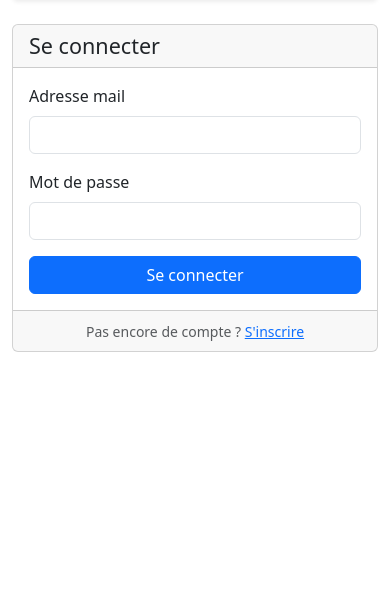
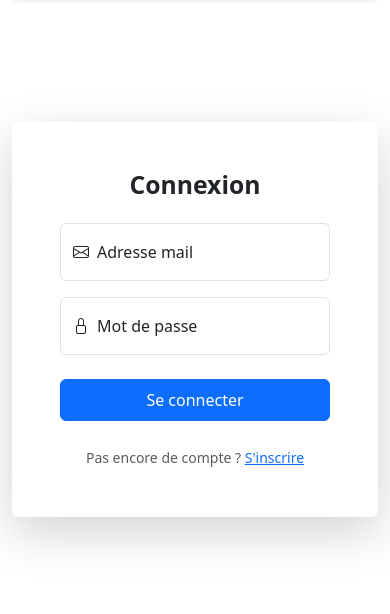
Before and after one commit to benjidsv/wild-dump-prevention, a Flask app: page /login in a window 390 px wide. Shown: the part 120-734 px from the top of the page. Run offline with Flask 3, Linux system fonts and the light colour scheme; grey boxes are pictures that could not be loaded.

Commit message:
Fix bug login

```diff
--- a/app/routes.py
+++ b/app/routes.py
@@ -608,7 +608,7 @@ def dashboard():
             bucket["full"] += 1
         bucket["lat"], bucket["lon"] = lt, ln  # keep centre
 
-    # convert to list the template can “tojson”
+    # convert to list the template can "tojson"
     danger_zones = [
         {
             "lat": b["lat"],
@@ -653,8 +653,10 @@ def register():
         database.session.add(user)
         database.session.commit()
 
-        flash("Compte créé avec succès ! Veuillez vous connecter.", "success")
-        return redirect(url_for("main.login"))
+        # Connexion automatique après création du compte
+        session["user_id"] = user.id
+        flash("Compte créé et connecté avec succès !", "success")
+        return redirect(url_for("main.dashboard"))
 
     return render_template("register.html")
 
@@ -664,15 +666,24 @@ def login():
         email = request.form.get("email")
         password = request.form.get("password")
 
+        # Priorité 1 : vérifier si l'adresse mail existe
         user = User.query.filter_by(mail=email).first()
-        if user and check_password_hash(user.password, password):
-            session["user_id"] = user.id
-            flash("Connexion réussie !", "success")
-            return redirect(url_for("main.dashboard"))
 
-        error_msg = "Email ou mot de passe incorrect."
-        flash(error_msg, "danger")
-        return render_template("login.html", error=error_msg, email=email)
+        if not user:
+            error_msg = "Adresse mail inconnue."
+            flash(error_msg, "danger")
+            return render_template("login.html", error=error_msg, email=email)
+
+        # Priorité 2 : vérifier le mot de passe si l'email est valide
+        if not check_password_hash(user.password, password):
+            error_msg = "Mot de passe incorrect."
+            flash(error_msg, "danger")
+            return render_template("login.html", error=error_msg, email=email)
+
+        # Succès
+        session["user_id"] = user.id
+        flash("Connexion réussie !", "success")
+        return redirect(url_for("main.dashboard"))
 
     return render_template("login.html")
 
--- a/app/templates/base.html
+++ b/app/templates/base.html
@@ -44,6 +44,20 @@
         </div>
     </nav>
 
+    <!-- Flash messages (Bootstrap alerts) -->
+    {% with messages = get_flashed_messages(with_categories=true) %}
+      {% if messages %}
+        <div class="container mt-3">
+          {% for category, message in messages %}
+            <div class="alert alert-{{ category }} alert-dismissible fade show" role="alert">
+              {{ message }}
+              <button type="button" class="btn-close" data-bs-dismiss="alert" aria-label="Close"></button>
+            </div>
+          {% endfor %}
+        </div>
+      {% endif %}
+    {% endwith %}
+
     {% block content %}{% endblock %}
 
     <!-- JS -->
--- a/app/templates/login.html
+++ b/app/templates/login.html
@@ -3,34 +3,32 @@
 {% block title %}Connexion - WDP{% endblock %}
 
 {% block content %}
-<div class="row justify-content-center">
-    <div class="col-md-6">
-        <div class="card">
-            <div class="card-header">
-                <h4 class="card-title mb-0">Se connecter</h4>
-            </div>
-            <div class="card-body">
-                <form method="POST">
-                    <input type="hidden" name="csrf_token" value="{{ csrf_token() }}">
-                    <div class="mb-3">
-                        <label for="email" class="form-label">Adresse mail</label>
-                        <input type="email" class="form-control" id="email" name="email" required>
-                    </div>
-                    <div class="mb-3">
-                        <label for="password" class="form-label">Mot de passe</label>
-                        <input type="password" class="form-control" id="password" name="password" required>
-                    </div>
-                    <div class="d-grid">
-                        <button type="submit" class="btn btn-primary">Se connecter</button>
-                    </div>
-                </form>
-            </div>
-            <div class="card-footer text-center">
+<section class="d-flex justify-content-center align-items-center" style="min-height:70vh;">
+    <div class="card shadow-lg border-0 w-100" style="max-width: 560px;">
+        <div class="card-body p-5">
+            <h2 class="text-center mb-4 fw-bold">Connexion</h2>
+            <form method="POST">
+                <input type="hidden" name="csrf_token" value="{{ csrf_token() }}">
+
+                <div class="form-floating mb-3">
+                    <input type="email" class="form-control" id="email" name="email" placeholder="name@example.com" value="{{ email|default('') }}" required>
+                    <label for="email"><i class="bi bi-envelope me-2"></i>Adresse mail</label>
+                </div>
+
+                <div class="form-floating mb-4">
+                    <input type="password" class="form-control" id="password" name="password" placeholder="Mot de passe" required>
+                    <label for="password"><i class="bi bi-lock me-2"></i>Mot de passe</label>
+                </div>
+
+                <button type="submit" class="btn btn-primary w-100 py-2">Se connecter</button>
+            </form>
+
+            <div class="mt-4 text-center">
                 <small class="text-muted">
                     Pas encore de compte ? <a href="{{ url_for('main.register') }}">S'inscrire</a>
                 </small>
             </div>
         </div>
     </div>
-</div>
+</section>
 {% endblock %}
--- a/requirements.txt
+++ b/requirements.txt
@@ -10,3 +10,4 @@ opencv-python==4.11.0.86
 numpy==2.3.0
 geopy==2.4.1
 click==8.1.8
+Flask-WTF==1.2.2
```
Also changed, not shown: app/classification/rules.json (added, +11 -0 lines), app/templates/register.html (+20 -22 lines), README.md, 1 other file.
